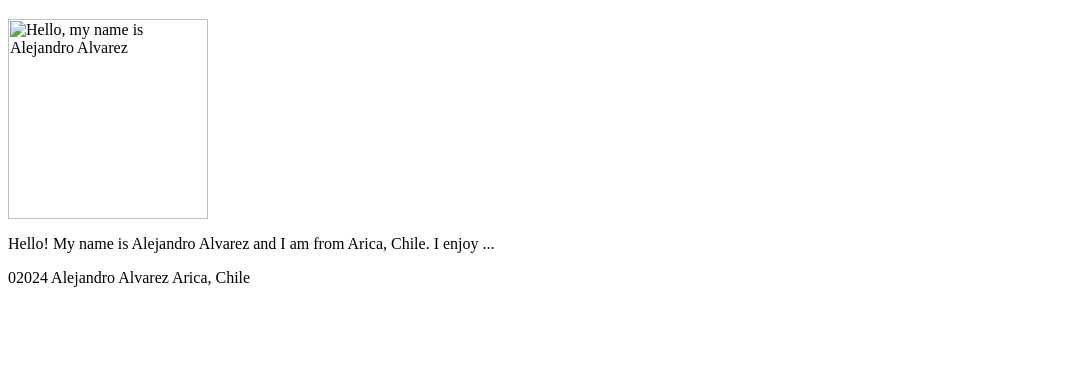
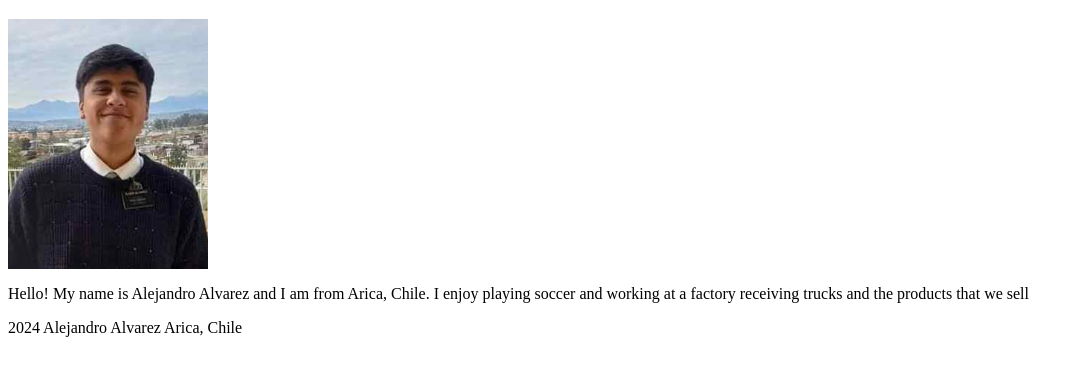
Before and after one commit to Alealvz/wdd130, a plain HTML site: page index.html in a window 1280 px wide. Shown: the part 87-462 px from the top of the page, without its empty margins (0-1083 px from the left). Drawn offline with Linux system fonts and the light colour scheme.

Commit message:
added home page to wdd130

```diff
--- a/index.html
+++ b/index.html
@@ -15,11 +15,11 @@
 </header>
 <main>
 <h1>Alejandro Alvarez | WDD 130</h1>
-<img src="WDD130/ alejandros pic.jpg" alt="Hello, my name is Alejandro Alvarez" width="200">
-<p>Hello! My name is Alejandro Alvarez and I am from Arica, Chile. I enjoy ... </p>
+<img src="images/profile.jpg" alt="Hello, my name is Alejandro Alvarez" width="200">
+<p>Hello! My name is Alejandro Alvarez and I am from Arica, Chile. I enjoy playing soccer and working at a factory receiving trucks and the products that we sell  </p>
 </main>
 <footer>
-<p>02024 Alejandro Alvarez Arica, Chile</p>
+<p>2024 Alejandro Alvarez Arica, Chile</p>
 </footer>
 </body>
 </html>
```
Also changed, not shown: alejandros pic.jpg (deleted), images/profile.jpg (added).
